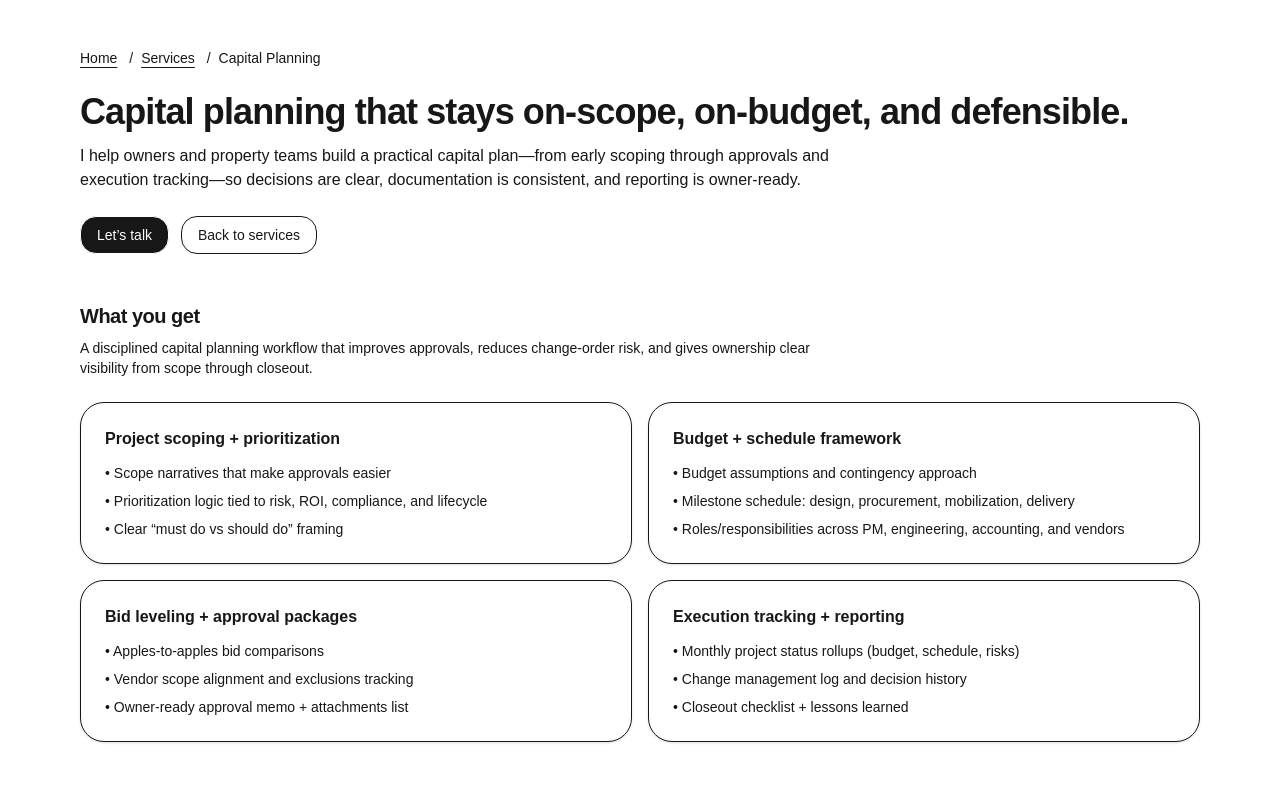
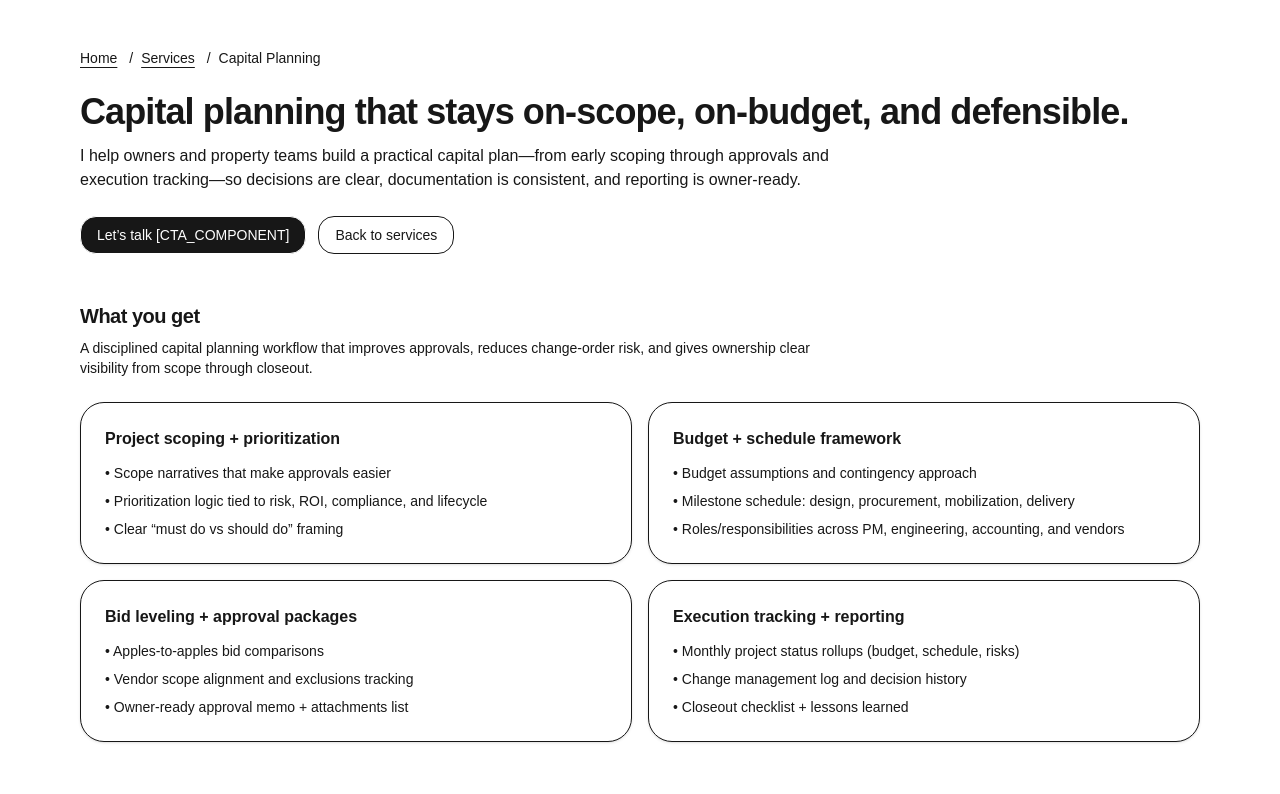
Before and after one commit to BK14782/brian-killian-consulting, a Next.js app: page /services/capital-planning in a window 1280 px wide. Shown: the top 794 px of the page. Built offline with nearby package versions, Linux system fonts and the light colour scheme.

Commit message:
test button 4

```diff
--- a/src/components/LetsTalkCTA.tsx
+++ b/src/components/LetsTalkCTA.tsx
@@ -27,7 +27,8 @@ export default function LetsTalkCTA({
         }}
         className={className}
       >
-        {label}
+        {label} [CTA_COMPONENT]
+
       </button>
 
       <LeadCaptureModal isOpen={open} onClose={() => setOpen(false)} />
```
